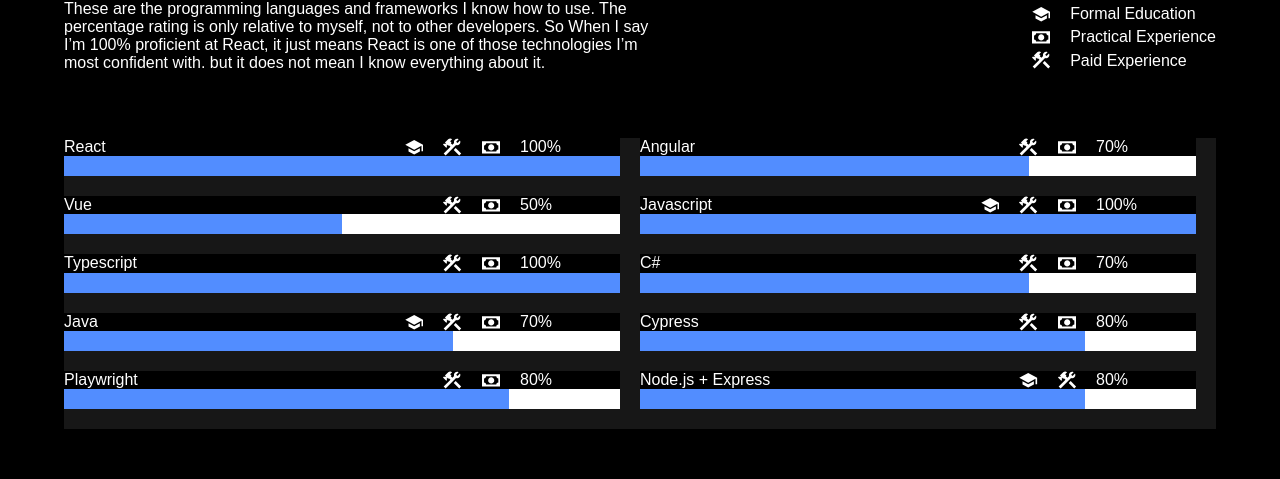
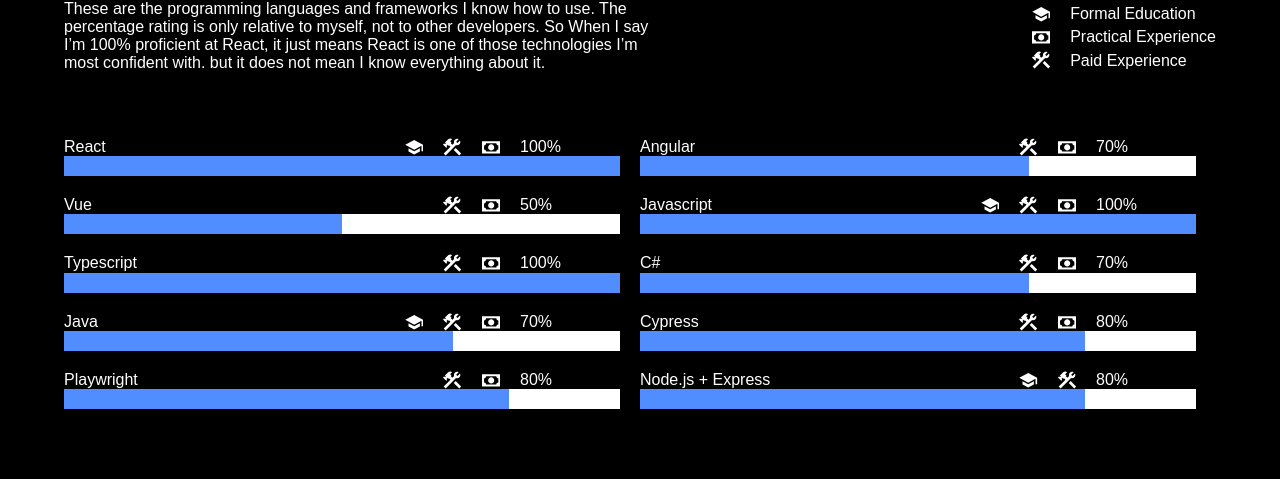
Before and after one commit to christopher-alba/personal-portfolio-v6, a React (Vite) app: page / in a window 1280 px wide. Shown: the part 1673-2152 px from the top of the page. Built offline with nearby package versions, Linux system fonts and the light colour scheme.

Commit message:
Update styled.ts

```diff
--- a/src/pages/about/styled.ts
+++ b/src/pages/about/styled.ts
@@ -96,8 +96,8 @@
   margin-top: 50px;
 `;
 export const TechItemWrapper = styled("div")`
-  border-right: 20px solid ${({ theme }) => theme.colors.primary2};
-  border-bottom: 20px solid ${({ theme }) => theme.colors.primary2};
+  border-right: 20px solid ${({ theme }) => theme.colors.primary1};
+  border-bottom: 20px solid ${({ theme }) => theme.colors.primary1};
   width: 50%;
   box-sizing: border-box;
   display: flex;
```
